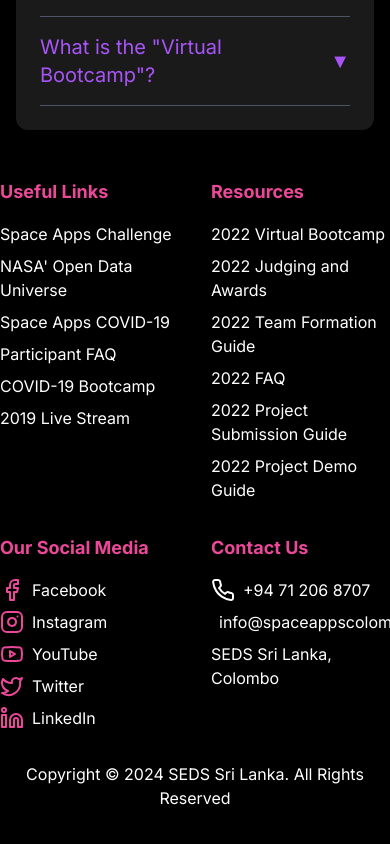
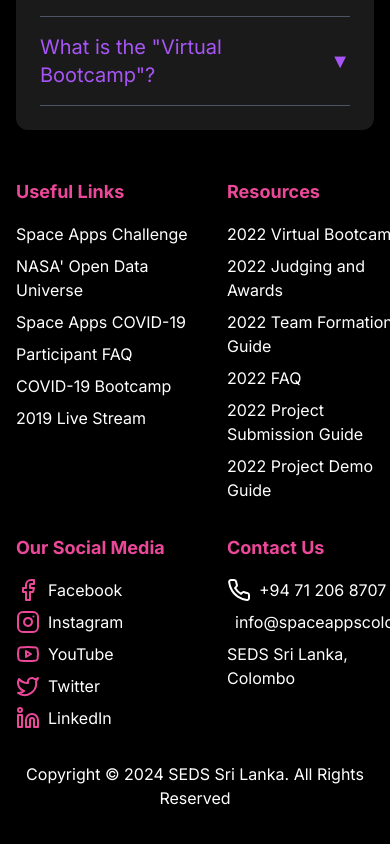
Before and after one commit to Kavirubc/spaceapps-2024, a Next.js app: page / in a window 390 px wide. Shown: the part 3724-4568 px from the top of the page. Built offline with nearby package versions, Linux system fonts and the light colour scheme.

Commit message:
footetr Mobile adjustments

```diff
--- a/src/components/footerSec.tsx
+++ b/src/components/footerSec.tsx
@@ -5,7 +5,7 @@
 const FooterSec: React.FC = () => {
     return (
         <footer className="bg-black/80  text-white py-12">
-            <div className="container mx-auto grid grid-cols-2 md:grid-cols-4 gap-8">
+            <div className="container mx-4 md:mx-auto grid grid-cols-2 md:grid-cols-4 gap-8">
                 <div>
                     <h3 className="text-pink-500 text-lg font-bold mb-4">Useful Links</h3>
                     <ul className="space-y-2">
```
